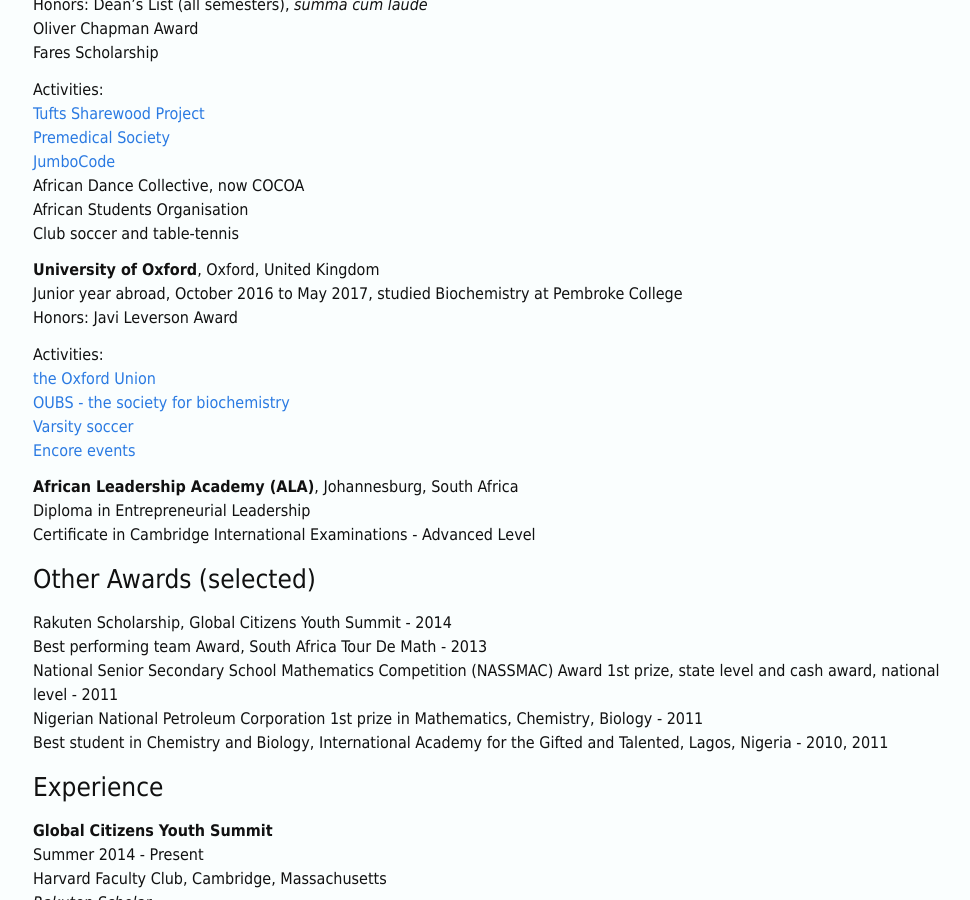
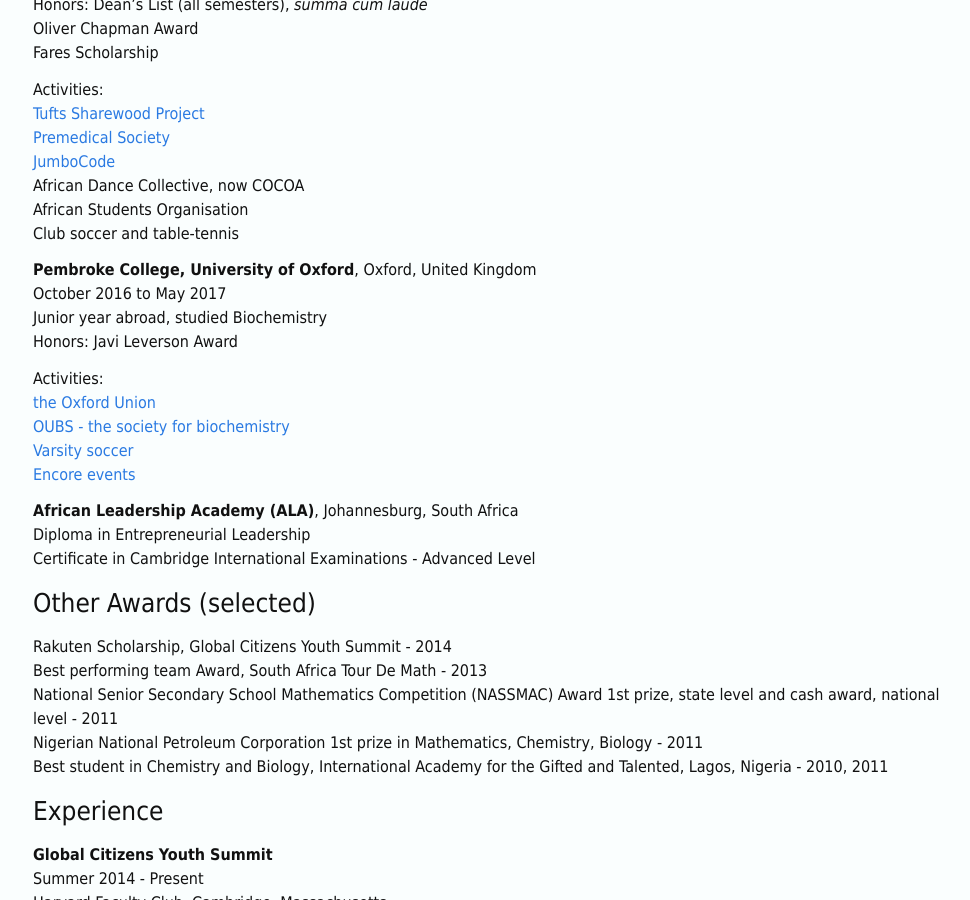
Before and after one commit to oukaire/homepage, a Jekyll site: the page built from cv.md, in a window 1280 px wide and 900 px high, scrolled down 377 px. Shown: the whole window, without its empty margins (152-1122 px from the left). Built offline with Jekyll 4.4.1, drawn with Linux system fonts in a browser that asks for light colours.

```diff
--- a/cv.md
+++ b/cv.md
@@ -28,8 +28,9 @@
 African Students Organisation<br>
 Club soccer and table-tennis
 
-**University of Oxford**, Oxford, United Kingdom<br>
-Junior year abroad, October 2016 to May 2017, studied Biochemistry at Pembroke College<br>
+**Pembroke College, University of Oxford**, Oxford, United Kingdom<br>
+October 2016 to May 2017<br>
+Junior year abroad, studied Biochemistry<br>
 Honors: Javi Leverson Award
 <p></p>
 Activities:<br>
```
Also changed, not shown: courses.md (+1 -1 lines), index.html (+4 -8 lines), 12 other files.
